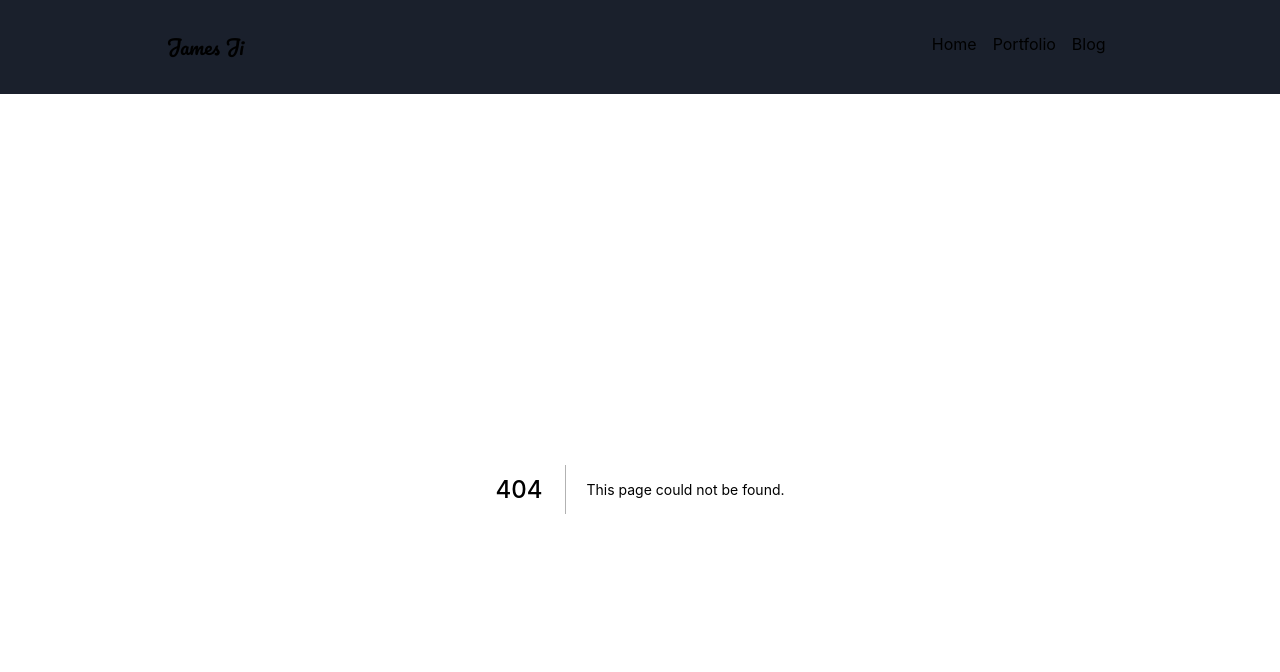
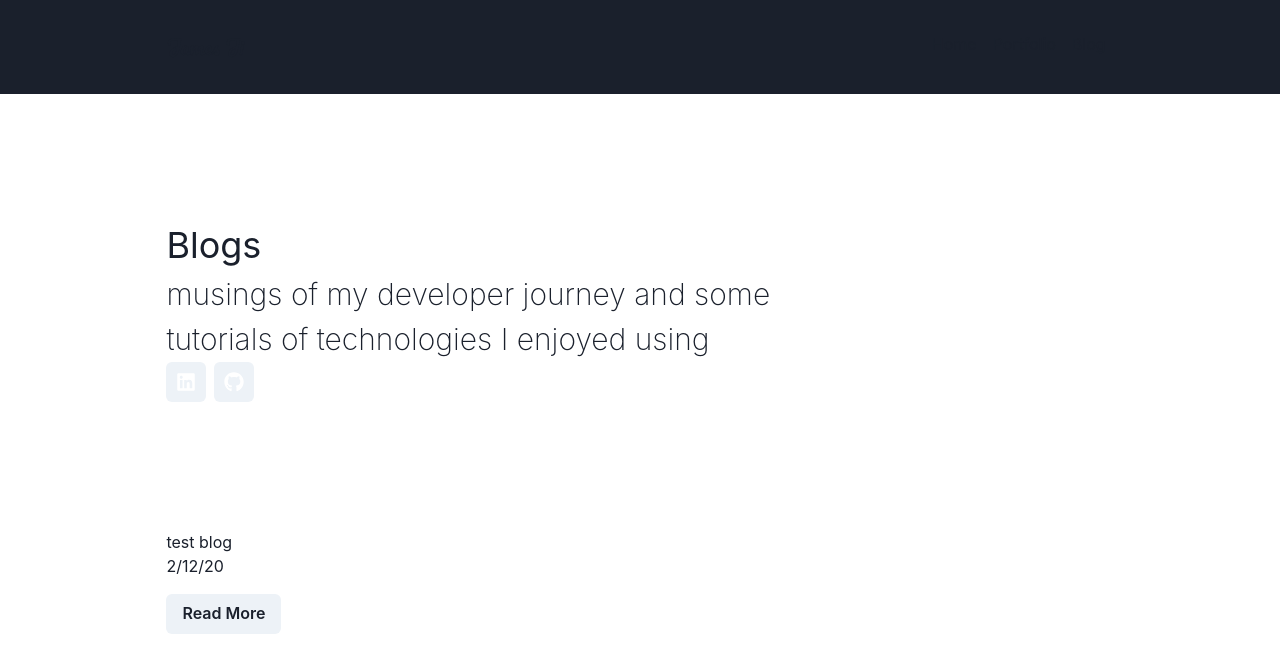
Before and after one commit to Sannnji/next-blog-portfolio, a Next.js app: page /blog in a window 1280 px wide. Before the commit this address had no page. Shown: the top 672 px of the page. Built offline with nearby package versions, Linux system fonts and the light colour scheme.

Commit message:
added blog page with temp example content

```diff
--- /dev/null
+++ b/components/BlogPost.js
@@ -0,0 +1,19 @@
+import Link from "next/link";
+
+import { Box, Text, Button } from "@chakra-ui/react";
+
+export const BlogPost = ({ post }) => {
+  return (
+    <>
+      <Box>
+        <Text>{post.frontmatter.title}</Text>
+        <Text>{post.frontmatter.date}</Text>
+        <Link href={`blog/${post.slug}`} passHref>
+          <Button as="a" my={4}>
+            Read More
+          </Button>
+        </Link>
+      </Box>
+    </>
+  );
+};
--- /dev/null
+++ b/pages/blog.js
@@ -0,0 +1,48 @@
+import fs from "fs";
+import path from "path";
+import matter from "gray-matter";
+
+import { PageTitle } from "../components/PageTitle";
+import { BlogPost } from "../components/BlogPost";
+
+export default function Blog({ posts }) {
+  const title = "Blogs";
+  const subtitle =
+    "musings of my developer journey and some tutorials of technologies I enjoyed using";
+
+  return (
+    <>
+      <PageTitle title={title} subtitle={subtitle} />
+
+      {posts.map((post, index) => (
+        <BlogPost key={index} post={post} />
+      ))}
+    </>
+  );
+}
+
+export async function getStaticProps() {
+  const files = fs.readdirSync(path.join("posts/blog"));
+
+  const posts = files.map((filename) => {
+    const slug = filename.replace(".mdx", "");
+
+    const markdownWithMeta = fs.readFileSync(
+      path.join("posts/blog", filename),
+      "utf-8"
+    );
+
+    const { data: frontmatter } = matter(markdownWithMeta);
+
+    return {
+      slug,
+      frontmatter,
+    };
+  });
+
+  return {
+    props: {
+      posts,
+    },
+  };
+}
--- /dev/null
+++ b/posts/blog/test.mdx
@@ -0,0 +1,9 @@
+---
+title: "test blog"
+date: "2/12/20"
+---
+
+Checkmate... Do you have any idea how long it takes those cups to
+decompose. They're using our own satellites against us. And the clock is
+ticking. They're using our own satellites against us. And the clock is
+ticking. You know what? It is beets. I've crashed into a beet truck.
```
Also changed, not shown: pages/blog/[slug].js (added, +51 -0 lines).
